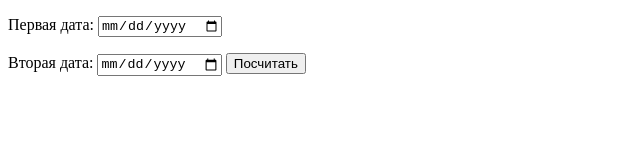
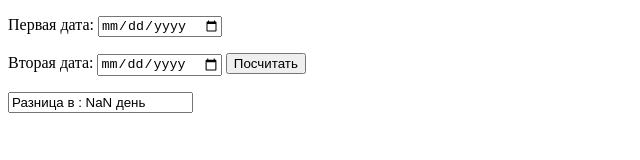
Before and after one commit to dozer2001/AV_DOOM, a plain HTML site: page src/IndexHard.html in a window 1280 px wide. Both pictures are taken after a click on the button "Посчитать". Shown: the whole page, without its empty margins (0-640 px from the left). Drawn offline with Linux system fonts and the light colour scheme.

Commit message:
'InputWithData'

```diff
--- a/src/IndexHard.html
+++ b/src/IndexHard.html
@@ -14,6 +14,9 @@
     <input type="date" id="date2" name="date2"/>
     <button type="button" value="Посчитать" onclick="resDay(date1, date2)">Посчитать</button>
 </p>
-<script src="js/mainHard.js"></script>
+<p>
+    <input  id="data3" value="">
+</p>
+<script src="js/JavaScriptLes5.js"></script>
 </body>
 </html>
--- a/src/js/mainHard.js
+++ b/src/js/JavaScriptLes5.js
@@ -26,10 +26,12 @@ alert(arr[date.getDay()]);
 
 
 function resDay() {
-    let date1 = document.getElementById("date1").value;
-    let date2 = document.getElementById("date2").value;
-    let newDate1= [] ;
-    let p = new Date(date1);
-    let o = new Date(date2);
-    console.log("Разница в : " +(p-o)/1000/3600/24);
+    let date1 = document.getElementById("date1").value,
+        date2 = document.getElementById("date2").value,
+        data3 = document.getElementById("data3"),
+        newDate1 = [],
+        p = new Date(date1),
+        o = new Date(date2);
+    data3.value = "Разница в : " +(p-o)/1000/3600/24 + " день";
+    console.log();
 }
```
